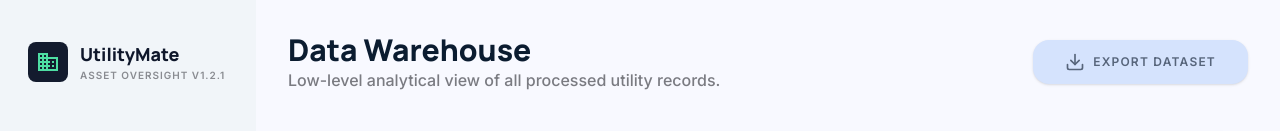
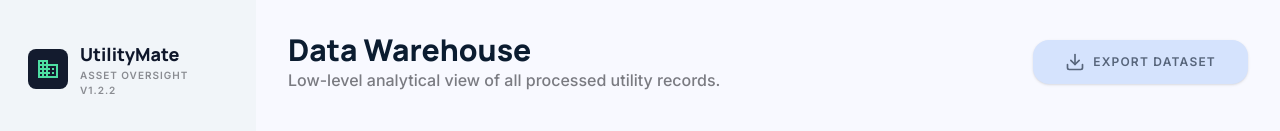
Before and after one commit to Adandu/UtilityMate, a React (Vite) app in the folder frontend/: page /data in a window 1280 px wide. Shown: the top 131 px of the page. Built offline with nearby package versions, Linux system fonts and the light colour scheme; no server answers; sample sign-in values are in the browser's storage.

Commit message:
fix: force dark mode background on root element; imp: update version to v1.2.2; fix: remove any possible stale alert references

```diff
--- a/frontend/package.json
+++ b/frontend/package.json
@@ -1,7 +1,7 @@
 {
   "name": "frontend",
   "private": true,
-  "version": "1.2.1",
+  "version": "1.2.2",
   "type": "module",
   "scripts": {
     "dev": "vite",
--- a/frontend/src/components/Sidebar.tsx
+++ b/frontend/src/components/Sidebar.tsx
@@ -15,7 +15,7 @@ const Sidebar: React.FC<SidebarProps> = ({ onLogout }) => {
           </div>
           <div>
             <h1 className="font-headline text-lg font-extrabold text-slate-900 dark:text-slate-50">UtilityMate</h1>
-            <p className="text-[10px] uppercase tracking-widest text-on-surface-variant font-bold opacity-60">Asset Oversight v1.2.1</p>
+            <p className="text-[10px] uppercase tracking-widest text-on-surface-variant font-bold opacity-60">Asset Oversight v1.2.2</p>
           </div>
         </div>
 
--- a/frontend/src/index.css
+++ b/frontend/src/index.css
@@ -2,6 +2,8 @@
 @config "../tailwind.config.js";
 
 :root {
+  --color-surface: #f8f9ff;
+  --color-on-surface: #0b1c30;
   --color-secondary-fixed: #d5e3fd;
   --color-on-primary-fixed: #131b2e;
   --color-tertiary-fixed: #6ffbbe;
@@ -52,15 +54,24 @@
 }
 
 .dark {
-  --color-surface: #0b1c30;
-  --color-on-surface: #eaf1ff;
-  --color-surface-container: #13243a;
-  --color-surface-container-low: #0d1c2f;
-  --color-surface-container-high: #1a2b42;
-  --color-surface-container-lowest: #051121;
-  --color-outline-variant: #3a485c;
-  --color-on-surface-variant: #b9c7e0;
-  --color-background: #051121;
+  --color-surface: #0b1c30 !important;
+  --color-on-surface: #eaf1ff !important;
+  --color-surface-container: #13243a !important;
+  --color-surface-container-low: #0d1c2f !important;
+  --color-surface-container-high: #1a2b42 !important;
+  --color-surface-container-lowest: #051121 !important;
+  --color-outline-variant: #3a485c !important;
+  --color-on-surface-variant: #b9c7e0 !important;
+  --color-background: #051121 !important;
+}
+
+html, body, #root {
+  height: 100%;
+  margin: 0;
+  padding: 0;
+  background-color: var(--color-surface);
+  color: var(--color-on-surface);
+  transition: background-color 0.3s ease, color 0.3s ease;
 }
 
 @layer base {
```
Also changed, not shown: 1 other file (tests, documents, lock files or other folders).
